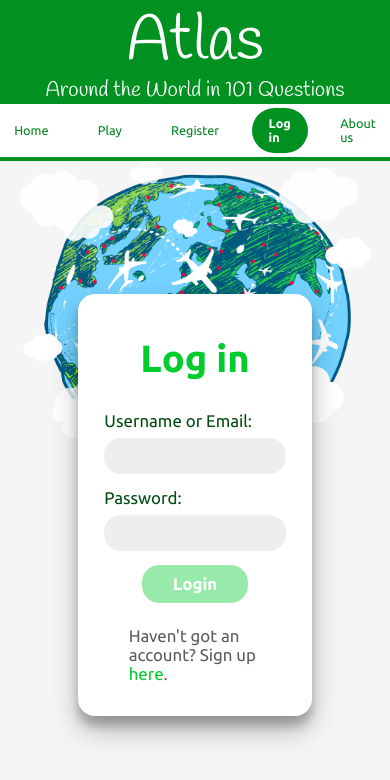
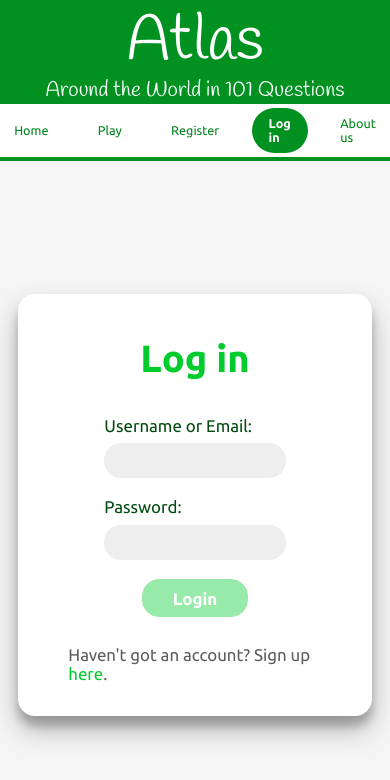
Before and after one commit to quantumomid/Atlas, a React (Create React App) app in the folder front-end/atlas-react-app/: page /login in a window 390 px wide. Shown: the top 780 px of the page. Built offline with nearby package versions, Linux system fonts and the light colour scheme; no server answers.

Commit message:
adjust login width for mobile

```diff
--- a/front-end/atlas-react-app/src/GameEndScreen.css
+++ b/front-end/atlas-react-app/src/GameEndScreen.css
@@ -325,6 +325,10 @@
         width: 85vw;
     }
 
+    .endgame-page .end-game-register .registerformerrormessage p {
+        font-size: 1.8vh;
+    }
+
     .endgame-page .register-inputs input, .endgame-page .register-inputs select {
         width: 60vw;
     }
--- a/front-end/atlas-react-app/src/Login.css
+++ b/front-end/atlas-react-app/src/Login.css
@@ -106,3 +106,15 @@
 .register-link:active {
     opacity: 0.5;
 }
+
+@media only screen and (max-width: 600px) {
+
+    .login-container {
+        background-image: none;
+    }
+
+    .login-container .login {
+        min-width: 65vw;
+    }
+
+}
```
